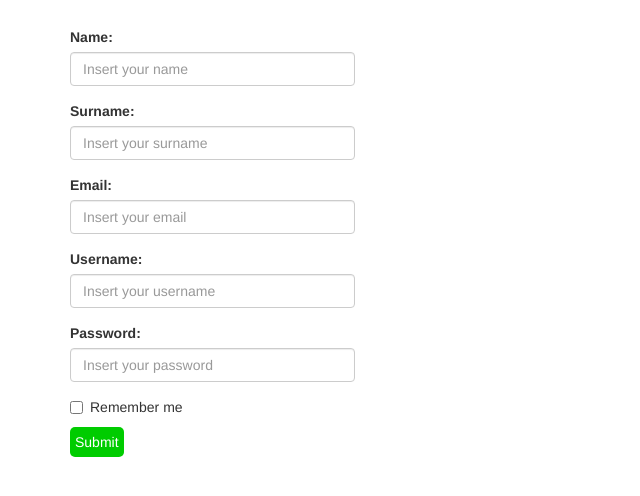
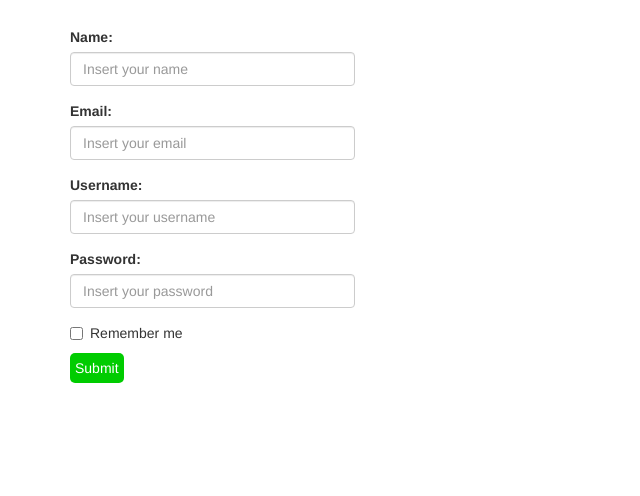
Before and after one commit to TudorUrsachi9505/Topika-LandingPage, a plain HTML site: page Form/form.html in a window 1280 px wide. Shown: the part 56-552 px from the top of the page, without its empty margins (0-640 px from the left). Drawn offline with nearby package versions, Linux system fonts and the light colour scheme.

Commit message:
Connection with form database

```diff
--- a/Form/index.html
+++ b/Form/form.html
@@ -15,16 +15,11 @@
 
 <div class="container">
   <h2>Create account</h2><br>
-  <form action="/action_page.php">
+  <form action="/connection-sign-up.php" method="post" >
 
     <div class="form-group">
       <label for="fname">Name:</label>
       <input type="text" class="form-control" id="fname" placeholder="Insert your name" name="fname" required>
-    </div>
-
-    <div class="form-group">
-      <label for="lname">Surname:</label>
-      <input type="text" class="form-control" id="lname" placeholder="Insert your surname" name="lname" required>
     </div>
 
     <div class="form-group">
@@ -43,9 +38,9 @@
     </div>
 
     <div class="checkbox">
-      <label><input type="checkbox" name="remember"> Remember me</label>
+      <label><input type="checkbox" name="remember"> Remember me </label>
     </div>
-      <input type="submit" class="submit">
+      <input type="submit" class="submit" name="submit" value="Submit">
   </form>
 
 </div>
```
